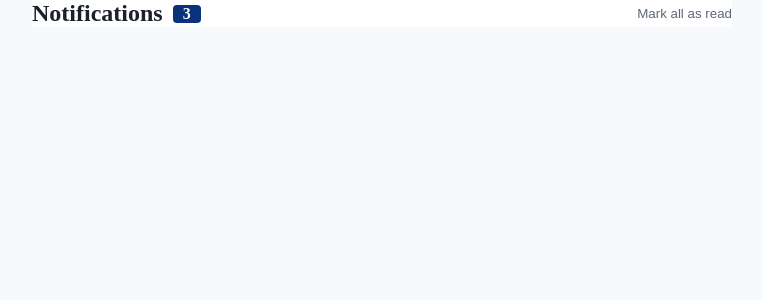
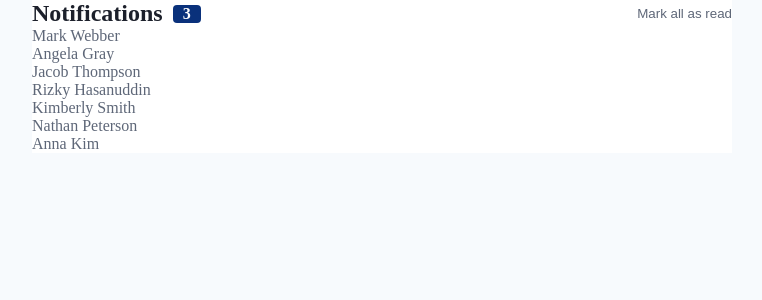
Before and after one commit to MichaelShawUK/frontend-mentor, a React (Vite) app: page / in a window 1280 px wide. Shown: the top 300 px of the page, without its empty margins (258-1020 px from the left). Built offline with nearby package versions, Linux system fonts and the light colour scheme; a web font is replaced by a local one.

Commit message:
Create User and Notification model

```diff
--- a/src/projects/junior/notifications-page-main/src/App.tsx
+++ b/src/projects/junior/notifications-page-main/src/App.tsx
@@ -1,4 +1,7 @@
 import "./styles/css/index.css";
+import notifications from "./data/notifications";
+
+import Notification from "./components/Notification";
 
 function NotificationsPage() {
   return (
@@ -10,6 +13,11 @@ function NotificationsPage() {
         </div>
         <button>Mark all as read</button>
       </header>
+      <main>
+        {notifications.map((notification, index) => (
+          <Notification notification={notification} key={index} />
+        ))}
+      </main>
     </div>
   );
 }
--- /dev/null
+++ b/src/projects/junior/notifications-page-main/src/components/Notification.tsx
@@ -0,0 +1,15 @@
+import { NotificationType } from "../models/Notification";
+
+interface Props {
+  notification: NotificationType;
+}
+
+function Notification({ notification }: Props) {
+  return (
+    <div className="notification">
+      <p>{notification.user.full_name()}</p>
+    </div>
+  );
+}
+
+export default Notification;
--- /dev/null
+++ b/src/projects/junior/notifications-page-main/src/data/notifications.ts
@@ -0,0 +1,20 @@
+import users from "./users";
+import { NotificationType } from "../models/Notification";
+
+const notifications: NotificationType[] = [];
+
+notifications.push(
+  users.mark.reactToPost("My first tournament today!"),
+  users.angela.follow(),
+  users.jacob.joinGroup("Chess Club"),
+  users.rizky.privateMessage(
+    "Hello, thanks for setting up the Chess Club. I've been a member for a few weeks now and I'm already having lots of fun and improving my game."
+  ),
+  users.kimberly.comment(
+    "src/projects/junior/notifications-page-main/src/assets/images/image-chess.webp"
+  ),
+  users.nathan.reactToPost("5 end-game strategies to increase your win rate"),
+  users.anna.leaveGroup("Chess Club")
+);
+
+export default notifications;
--- /dev/null
+++ b/src/projects/junior/notifications-page-main/src/data/users.ts
@@ -0,0 +1,29 @@
+import markAvatar from "../assets/images/avatar-mark-webber.webp";
+import angelaAvatar from "../assets/images/avatar-angela-gray.webp";
+import jacobAvatar from "../assets/images/avatar-jacob-thompson.webp";
+import rizkyAvatar from "../assets/images/avatar-rizky-hasanuddin.webp";
+import kimberlyAvatar from "../assets/images/avatar-kimberly-smith.webp";
+import nathanAvatar from "../assets/images/avatar-nathan-peterson.webp";
+import annaAvatar from "../assets/images/avatar-anna-kim.webp";
+
+import User from "../models/User";
+
+const mark = new User("Mark", "Webber", markAvatar);
+const angela = new User("Angela", "Gray", angelaAvatar);
+const jacob = new User("Jacob", "Thompson", jacobAvatar);
+const rizky = new User("Rizky", "Hasanuddin", rizkyAvatar);
+const kimberly = new User("Kimberly", "Smith", kimberlyAvatar);
+const nathan = new User("Nathan", "Peterson", nathanAvatar);
+const anna = new User("Anna", "Kim", annaAvatar);
+
+const users = {
+  mark,
+  angela,
+  jacob,
+  rizky,
+  kimberly,
+  nathan,
+  anna,
+};
+
+export default users;
--- /dev/null
+++ b/src/projects/junior/notifications-page-main/src/models/Notification.ts
@@ -0,0 +1,65 @@
+import User from "./User";
+
+export class Notification {
+  constructor(
+    public user: User,
+    public created_at: Date = new Date(),
+    public unread: boolean = true
+  ) {}
+}
+
+export class PostReaction extends Notification {
+  public message = "reacted to your recent post";
+
+  constructor(public user: User, public postTitle: string) {
+    super(user);
+  }
+}
+
+export class Follow extends Notification {
+  public message = "followed you";
+
+  constructor(public user: User) {
+    super(user);
+  }
+}
+
+export class JoinGroup extends Notification {
+  public message = "has joined your group";
+
+  constructor(public user: User, public group: string) {
+    super(user);
+  }
+}
+
+export class LeaveGroup extends Notification {
+  public message = "left the group";
+
+  constructor(public user: User, public group: string) {
+    super(user);
+  }
+}
+
+export class PrivateMessage extends Notification {
+  public message = "sent you a private message";
+
+  constructor(public user: User, public messageContent: string) {
+    super(user);
+  }
+}
+
+export class PictureComment extends Notification {
+  public message = "commented on your picture";
+
+  constructor(public user: User, public imagePath: string) {
+    super(user);
+  }
+}
+
+export type NotificationType =
+  | PostReaction
+  | Follow
+  | JoinGroup
+  | LeaveGroup
+  | PrivateMessage
+  | PictureComment;
--- /dev/null
+++ b/src/projects/junior/notifications-page-main/src/models/User.ts
@@ -0,0 +1,44 @@
+import {
+  PostReaction,
+  Follow,
+  JoinGroup,
+  PrivateMessage,
+  PictureComment,
+  LeaveGroup,
+} from "./Notification";
+
+export default class User {
+  constructor(
+    public first_name: string,
+    public last_name: string,
+    public avatar: string | null = null
+  ) {}
+
+  full_name() {
+    return `${this.first_name} ${this.last_name}`;
+  }
+
+  reactToPost(postTitle: string) {
+    return new PostReaction(this, postTitle);
+  }
+
+  follow() {
+    return new Follow(this);
+  }
+
+  joinGroup(group: string) {
+    return new JoinGroup(this, group);
+  }
+
+  leaveGroup(group: string) {
+    return new LeaveGroup(this, group);
+  }
+
+  privateMessage(content: string) {
+    return new PrivateMessage(this, content);
+  }
+
+  comment(picture: string) {
+    return new PictureComment(this, picture);
+  }
+}
```
